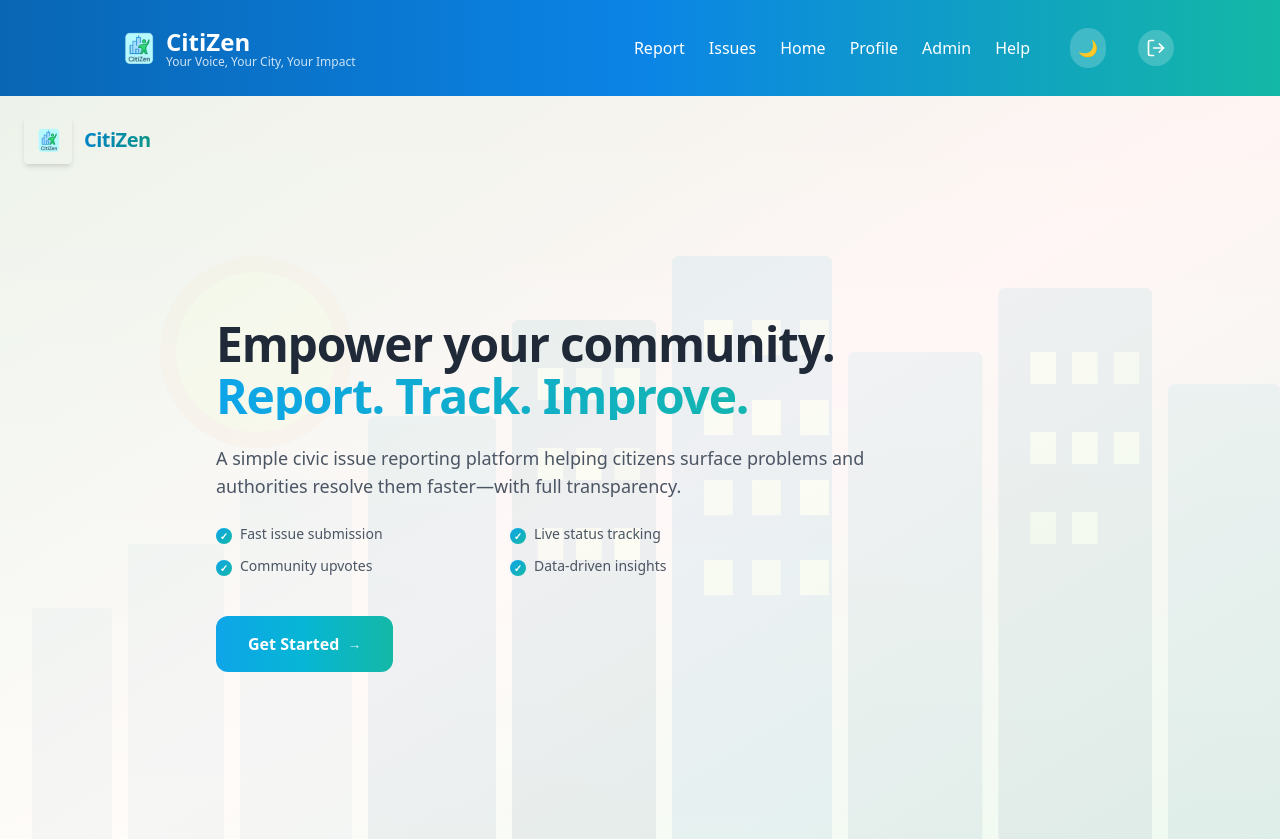
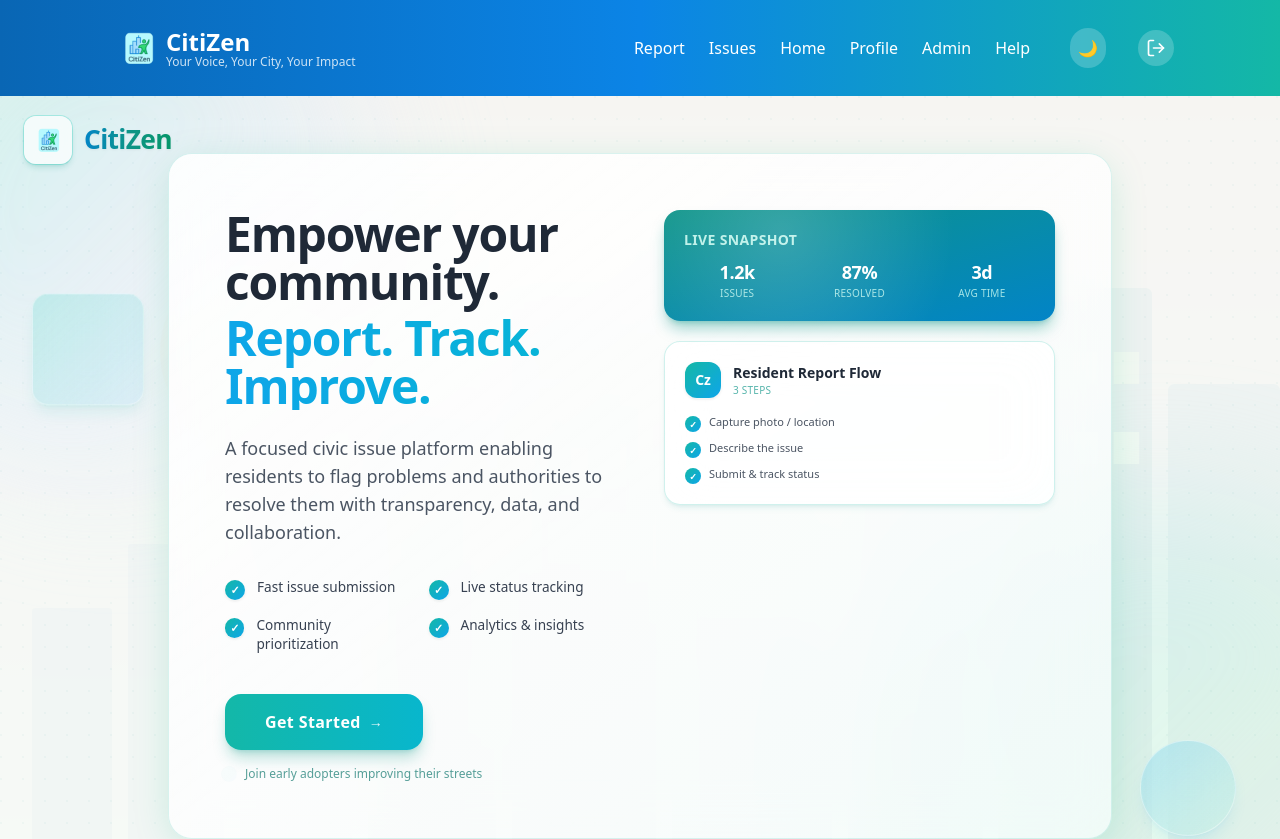
Before and after one commit to KushwahaSujal/CitiZen, a Next.js app: page / in a window 1280 px wide. Shown: the top 839 px of the page. Built offline with nearby package versions, Linux system fonts and the light colour scheme.

Commit message:
fix: resolve duplicate /dashboard route and enhance landing UI

```diff
--- a/app/dashboard/route.js
+++ /dev/null
@@ -1,4 +0,0 @@
-// Placeholder to avoid accidental route handling during development on this environment.
-// Intentionally NOT exporting route handlers to prevent duplicate route errors with page.js
-
-// (no-op placeholder)
--- a/app/globals.css
+++ b/app/globals.css
@@ -13,3 +13,36 @@ html, body, #__next {
 .container {
   max-width: 1100px;
 }
+
+/* Keyframes for landing animations */
+@keyframes float {
+  0%, 100% { transform: translateY(0) translateX(0); }
+  25% { transform: translateY(-14px) translateX(6px); }
+  50% { transform: translateY(4px) translateX(-4px); }
+  75% { transform: translateY(-10px) translateX(4px); }
+}
+
+@keyframes gradient-x {
+  0%, 100% { background-position: 0% 50%; }
+  50% { background-position: 100% 50%; }
+}
+
+/* Utility helpers (if Tailwind config not extended) */
+.animate-gradient-x { animation: gradient-x 6s ease-in-out infinite; }
+
+@keyframes float-slow {
+  0%,100% { transform: translateY(0) translateX(0); }
+  50% { transform: translateY(-18px) translateX(8px); }
+}
+
+@keyframes pulse-fade {
+  0%,100% { opacity: .55; }
+  50% { opacity: .15; }
+}
+
+.animate-float-slow { animation: float-slow 10s ease-in-out infinite; }
+.animate-pulse-fade { animation: pulse-fade 8s ease-in-out infinite; }
+
+.backdrop-glass {
+  @apply bg-white/60 dark:bg-gray-900/50 backdrop-blur-xl border border-white/40 dark:border-white/10 shadow-[0_8px_30px_rgba(0,0,0,0.06)] rounded-2xl;
+}
--- a/app/page.js
+++ b/app/page.js
@@ -4,57 +4,127 @@ export const metadata = {
 
 export default function LandingPage(){
   return (
-    <main className="relative min-h-screen flex items-center justify-center overflow-hidden bg-gradient-to-br from-emerald-50 via-white to-emerald-50 text-gray-800">
-      {/* Subtle background illustration */}
+    <main className="relative min-h-screen flex items-center justify-center overflow-hidden bg-[#f6fbf9] text-gray-800 selection:bg-teal-200/60 selection:text-teal-900">
+      {/* Soft radial backdrop */}
       <div className="pointer-events-none absolute inset-0">
+        <div className="absolute -top-32 -left-32 w-[520px] h-[520px] rounded-full bg-gradient-to-br from-teal-200 via-sky-100 to-transparent blur-3xl opacity-60 animate-pulse [animation-duration:6s]" />
+        <div className="absolute -bottom-40 -right-40 w-[560px] h-[560px] rounded-full bg-gradient-to-br from-sky-200 via-emerald-100 to-transparent blur-3xl opacity-50 animate-pulse [animation-duration:8s]" />
         <img
           src="/images/city-skyline.svg"
           alt="City skyline outline"
-          className="w-full h-full object-cover opacity-[0.07]"
-        />
+          className="w-full h-full object-cover opacity-[0.05] mix-blend-multiply"/>
+      </div>
+
+      {/* Decorative subtle grid overlay */}
+      <div className="pointer-events-none absolute inset-0 bg-[radial-gradient(circle_at_1px_1px,#0d948833_1px,transparent_0)] [background-size:22px_22px] opacity-[0.18]" />
+
+      {/* Floating accent shapes */}
+      <div className="pointer-events-none absolute inset-0 overflow-hidden">
+        <div className="absolute top-1/4 left-8 w-28 h-28 rounded-2xl bg-gradient-to-br from-teal-400/20 to-sky-400/10 backdrop-blur-xl border border-white/40 shadow-lg shadow-teal-500/10 animate-[float_9s_ease-in-out_infinite]" />
+        <div className="absolute bottom-16 right-10 w-24 h-24 rounded-full bg-gradient-to-br from-sky-400/25 to-teal-300/10 backdrop-blur-xl border border-white/40 shadow-lg shadow-sky-500/10 animate-[float_11s_ease-in-out_infinite_reverse]" />
       </div>
 
       {/* Brand top-left using existing logo asset */}
-      <div className="absolute top-5 left-6 flex items-center gap-3">
+      <div className="absolute top-5 left-6 flex items-center gap-3 z-30">
         <img
           src="/icons/icon-192x192.png"
           alt="CitiZen logo"
-          className="h-12 w-12 rounded shadow-md"
+          className="h-12 w-12 rounded-xl shadow-md shadow-teal-600/20 ring-1 ring-teal-400/30 bg-white/70 backdrop-blur"
         />
-        <span className="text-xl font-extrabold tracking-tight bg-clip-text text-transparent bg-gradient-to-r from-sky-600 to-teal-600">CitiZen</span>
+        <span className="text-[1.65rem] font-extrabold tracking-tight bg-clip-text text-transparent bg-gradient-to-r from-sky-600 via-teal-600 to-emerald-600 drop-shadow-sm">CitiZen</span>
       </div>
 
-      {/* Hero Content */}
-      <div className="relative z-10 w-full max-w-4xl px-6 py-20 md:py-10 flex flex-col items-start md:items-start">
-        <h1 className="text-4xl md:text-5xl font-extrabold leading-tight tracking-tight max-w-3xl">
+      {/* Glass hero panel */}
+      <div className="relative z-20 w-full max-w-5xl px-6 md:px-10">
+        <div className="relative overflow-hidden rounded-3xl border border-teal-500/15 bg-white/60 backdrop-blur-xl shadow-[0_8px_40px_-8px_rgba(16,185,129,0.25)]">
+          {/* subtle inner gradient light */}
+          <div className="pointer-events-none absolute inset-0 bg-gradient-to-br from-white/70 via-white/40 to-teal-50/40" />
+          <div className="relative p-8 md:p-14 flex flex-col lg:flex-row gap-12">
+            <div className="flex-1">
+              <h1 className="text-4xl md:text-5xl font-extrabold leading-tight tracking-tight max-w-2xl">
                 Empower your community.
-          <span className="block mt-1 bg-clip-text text-transparent bg-gradient-to-r from-sky-500 to-teal-500">Report. Track. Improve.</span>
+                <span className="block mt-2 bg-clip-text text-transparent bg-gradient-to-r from-sky-500 via-cyan-500 to-teal-600 animate-gradient-x bg-[length:200%_auto]">Report. Track. Improve.</span>
               </h1>
-        <p className="mt-6 text-base md:text-lg max-w-2xl text-gray-600 leading-relaxed">
-          A simple civic issue reporting platform helping citizens surface problems and authorities resolve them faster—with full transparency.
+              <p className="mt-6 text-base md:text-lg max-w-xl text-gray-600 leading-relaxed">
+                A focused civic issue platform enabling residents to flag problems and authorities to resolve them with transparency, data, and collaboration.
               </p>
-        <ul className="mt-6 grid gap-3 md:grid-cols-2 w-full max-w-xl text-sm text-gray-600">
-          {['Fast issue submission','Live status tracking','Community upvotes','Data-driven insights'].map(item => (
-            <li key={item} className="flex items-start gap-2">
-              <span className="mt-1 w-4 h-4 rounded-full bg-gradient-to-br from-sky-500 to-teal-500 text-white text-[10px] flex items-center justify-center font-bold">✓</span>
-              <span>{item}</span>
+              <ul className="mt-8 grid gap-4 sm:grid-cols-2 max-w-xl text-[0.85rem] font-medium text-gray-700">
+                {[
+                  'Fast issue submission',
+                  'Live status tracking',
+                  'Community prioritization',
+                  'Analytics & insights'
+                ].map(item => (
+                  <li key={item} className="group flex items-start gap-3">
+                    <span className="mt-0.5 flex h-5 w-5 items-center justify-center rounded-full bg-gradient-to-br from-teal-500 to-sky-500 text-white text-[11px] font-bold shadow ring-1 ring-white/40">
+                      ✓
+                    </span>
+                    <span className="leading-snug group-hover:text-teal-700 transition-colors">{item}</span>
                   </li>
                 ))}
               </ul>
-        <div className="mt-10">
+              <div className="mt-10 flex flex-wrap gap-4">
                 <a
                   href="/auth"
-            className="group relative inline-flex items-center justify-center px-8 py-4 rounded-xl font-semibold text-white text-base overflow-hidden focus:outline-none focus:ring-4 focus:ring-sky-200"
+                  className="group relative inline-flex items-center justify-center px-10 py-4 rounded-2xl font-semibold text-white text-base overflow-hidden focus:outline-none focus-visible:ring-4 focus-visible:ring-teal-300 shadow-lg shadow-teal-600/30 active:scale-[0.97] transition-all"
                 >
-            <span className="absolute inset-0 bg-gradient-to-r from-sky-500 via-cyan-500 to-teal-500" />
-            <span className="absolute inset-0 opacity-0 group-hover:opacity-100 transition-opacity bg-[radial-gradient(circle_at_30%_20%,rgba(255,255,255,0.35),transparent_60%)]" />
-            <span className="relative flex items-center gap-2">
+                  <span className="absolute inset-0 bg-gradient-to-r from-teal-500 via-cyan-500 to-sky-600 animate-gradient-x bg-[length:250%_auto]" />
+                  <span className="absolute inset-0 opacity-0 group-hover:opacity-100 transition-opacity bg-[radial-gradient(circle_at_30%_20%,rgba(255,255,255,0.45),transparent_60%)]" />
+                  <span className="relative flex items-center gap-2 tracking-wide">
                     Get Started
-              <span className="text-sm opacity-80 group-hover:translate-x-1 transition-transform">→</span>
+                    <span className="text-sm opacity-90 translate-x-0 group-hover:translate-x-1 transition-transform">→</span>
                   </span>
                 </a>
+                <div className="flex items-center gap-3 text-xs text-teal-700/70 font-medium">
+                  <span className="h-2 w-2 rounded-full bg-gradient-to-br from-teal-500 to-sky-500 animate-ping" />
+                  <span>Join early adopters improving their streets</span>
+                </div>
+              </div>
+            </div>
+            {/* Side visual / stats */}
+            <div className="relative flex-1 max-w-md mx-auto lg:mx-0">
+              <div className="relative h-full flex flex-col gap-5">
+                <div className="relative p-5 rounded-2xl bg-gradient-to-br from-teal-600 to-sky-600 text-white shadow-lg shadow-teal-600/40 overflow-hidden">
+                  <div className="absolute inset-0 opacity-40 bg-[radial-gradient(circle_at_30%_20%,rgba(255,255,255,0.45),transparent_60%)]" />
+                  <p className="text-sm font-semibold tracking-wide uppercase mb-2 text-teal-100/90">Live Snapshot</p>
+                  <div className="grid grid-cols-3 gap-4 text-center">
+                    {[
+                      { k:'Issues', v: '1.2k' },
+                      { k:'Resolved', v: '87%' },
+                      { k:'Avg Time', v: '3d' }
+                    ].map(stat => (
+                      <div key={stat.k} className="flex flex-col">
+                        <span className="text-lg font-bold tracking-tight">{stat.v}</span>
+                        <span className="text-[10px] uppercase tracking-wide text-teal-100/80">{stat.k}</span>
+                      </div>
+                    ))}
+                  </div>
+                </div>
+                <div className="relative p-5 rounded-2xl bg-white/70 backdrop-blur-xl border border-teal-500/20 shadow-md shadow-teal-600/10 flex flex-col gap-3">
+                  <div className="flex items-center gap-3">
+                    <span className="h-9 w-9 rounded-xl bg-gradient-to-br from-teal-500 to-sky-500 text-white font-bold flex items-center justify-center text-sm shadow ring-1 ring-white/50">Cz</span>
+                    <div className="flex flex-col">
+                      <span className="text-sm font-semibold text-gray-800">Resident Report Flow</span>
+                      <span className="text-[10px] uppercase tracking-wide text-teal-600/70">3 steps</span>
+                    </div>
+                  </div>
+                  <ol className="mt-1 space-y-2 text-[11px] text-gray-600 font-medium">
+                    {['Capture photo / location','Describe the issue','Submit & track status'].map(step => (
+                      <li key={step} className="flex items-start gap-2">
+                        <span className="mt-[2px] h-4 w-4 flex items-center justify-center rounded-full bg-gradient-to-br from-teal-500 to-sky-500 text-white text-[9px] font-bold">✓</span>
+                        <span className="leading-snug">{step}</span>
+                      </li>
+                    ))}
+                  </ol>
+                </div>
+              </div>
+            </div>
+          </div>
         </div>
       </div>
     </main>
   )
 }
+
+// Tailwind keyframes (extend via arbitrary values if not in config)
+// Using utility-based custom animations: animate-[float_9s_ease-in-out_infinite]
```
Lines whose indentation alone changed are shown as unchanged.
